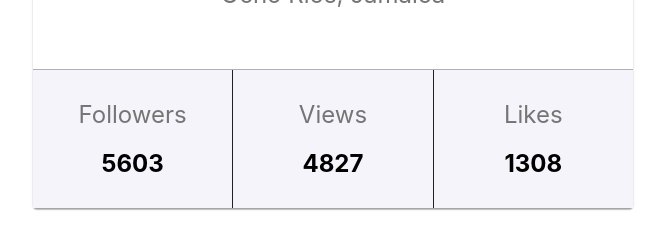
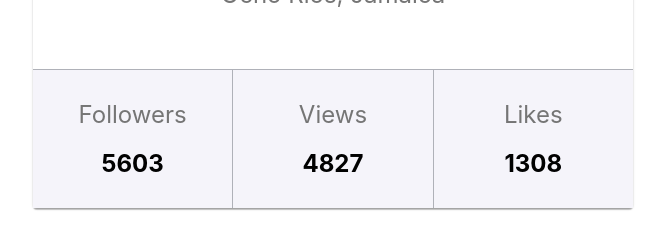
Before and after one commit to AlinaShklyaruk/goit-react-hw-01-components, a React (Create React App) app: page / in a window 1280 px wide. Shown: the part 510-758 px from the top of the page, without its empty margins (307-972 px from the left). Built offline with nearby package versions, Linux system fonts and the light colour scheme.

Commit message:
upated styles

```diff
--- a/src/components/Profile/Statictics/Statistics.module.css
+++ b/src/components/Profile/Statictics/Statistics.module.css
@@ -17,7 +17,7 @@ border-top: 1px solid #afb1b8;
 }
 
 .stats li:not(:last-child) {
-    border-right: 1px solid #212121;
+    border-right: 1px solid #afb1b8;
 
 }
 
```
Also changed, not shown: 1 other file (tests, documents, lock files or other folders).
